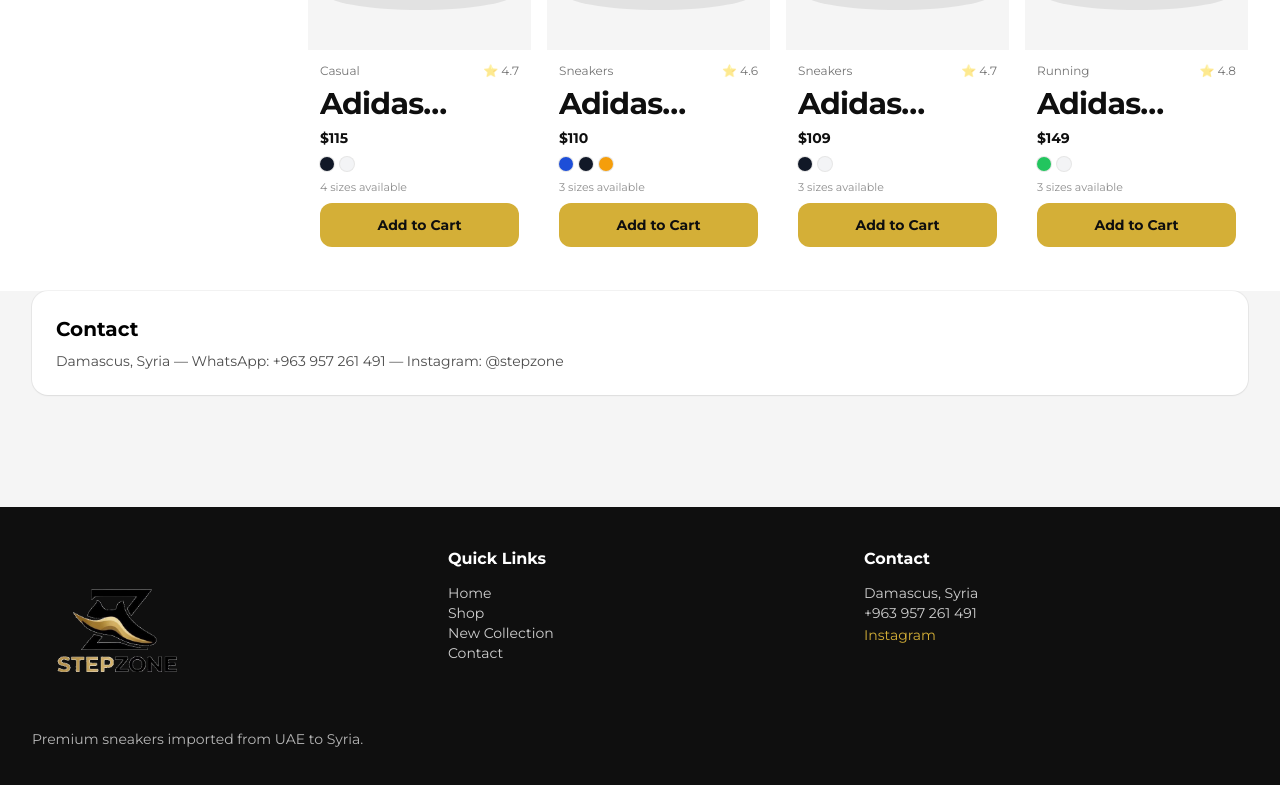
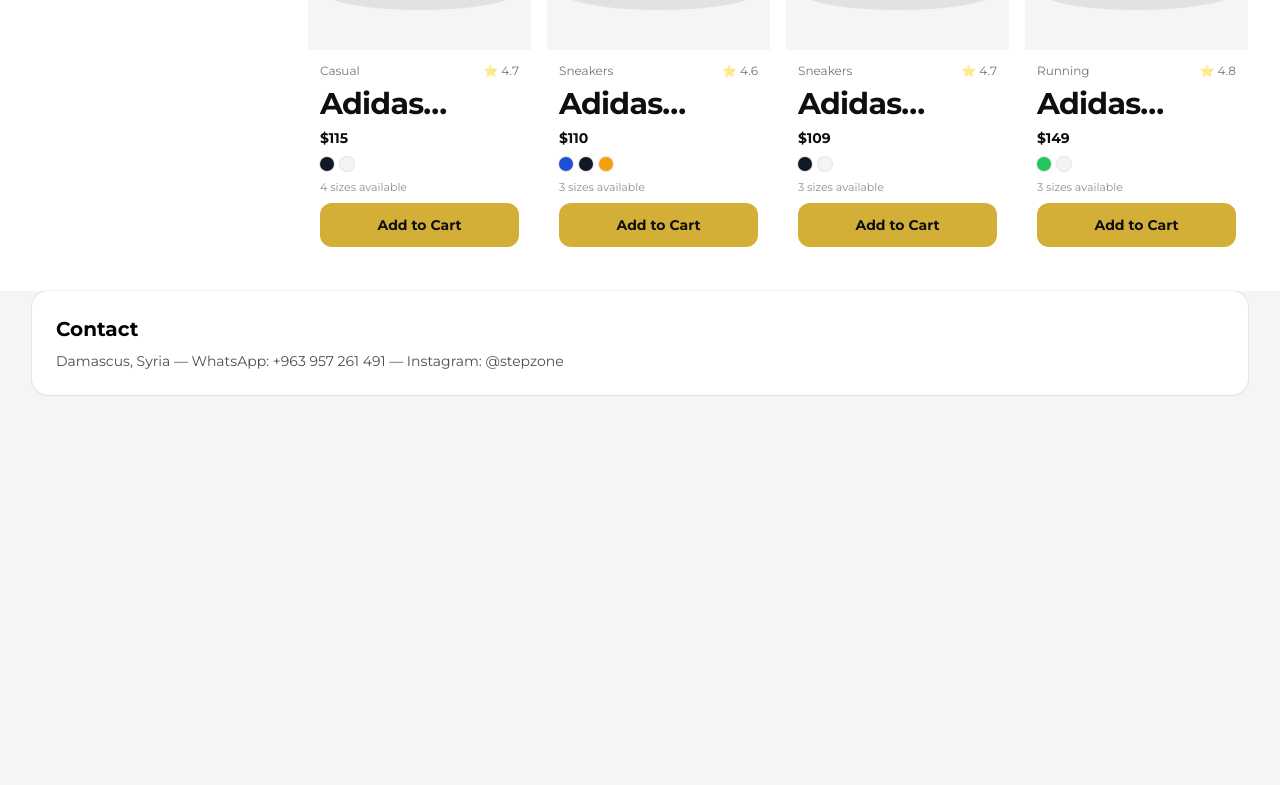
Before and after one commit to steev2058/step_zone_shop, a Next.js app: page / in a window 1280 px wide. Shown: the part 727-1512 px from the top of the page. After the commit the page ends 1170 px from the top, so only its background shows below. Built offline with nearby package versions, Linux system fonts and the light colour scheme.

Commit message:
ui: remove global footer section from storefront

```diff
--- a/app/layout.tsx
+++ b/app/layout.tsx
@@ -2,7 +2,6 @@
 import { Montserrat } from 'next/font/google';
 import './globals.css';
 import Header from '@/components/Header';
-import Footer from '@/components/Footer';
 import AppProviders from '@/components/AppProviders';
 
 const montserrat = Montserrat({ subsets: ['latin'], weight: ['400', '700'], display: 'swap' });
@@ -19,7 +18,6 @@
         <AppProviders>
           <Header />
           {children}
-          <Footer />
         </AppProviders>
       </body>
     </html>
```
